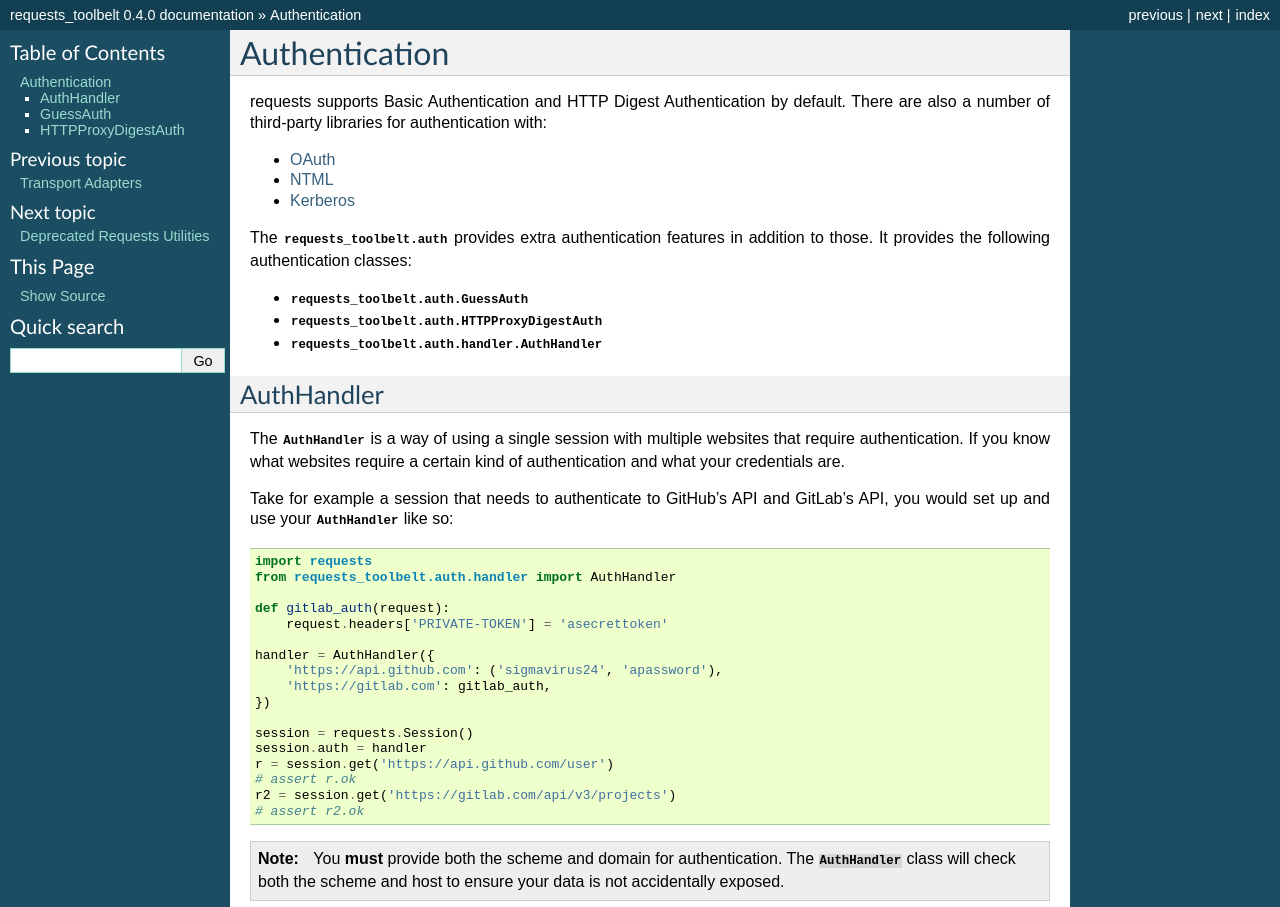
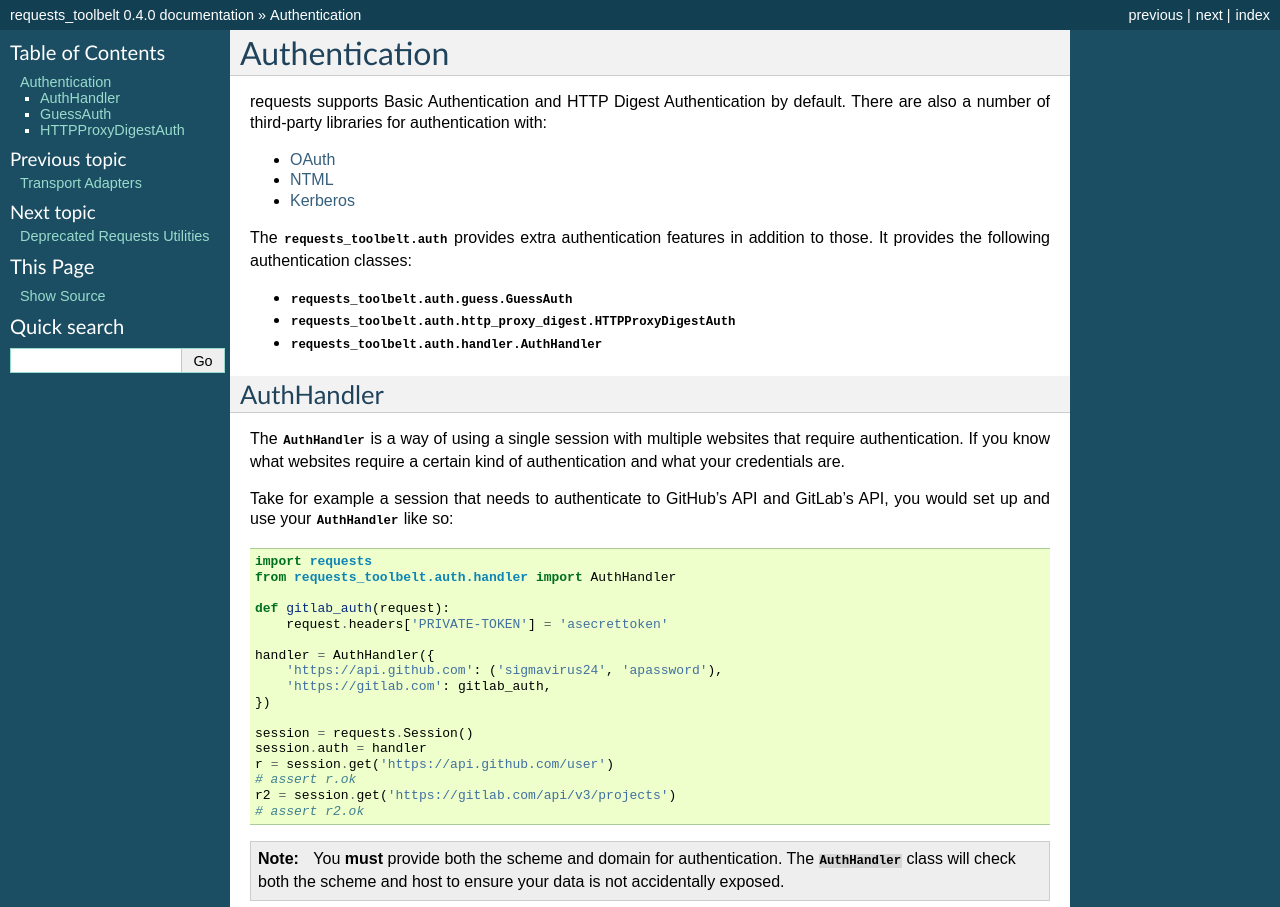
Before and after one commit to requests/toolbelt, a Sphinx documentation site: the page built from docs/authentication.rst, in a window 1280 px wide, cut to the strip 0-907 px from the top of the page. Built offline with Sphinx 7.4.7, drawn with Linux system fonts in a browser that asks for light colours.

Commit message:
Fix two missed documentation references

```diff
--- a/docs/authentication.rst
+++ b/docs/authentication.rst
@@ -16,9 +16,9 @@ with:
 The :mod:`requests_toolbelt.auth` provides extra authentication features in
 addition to those. It provides the following authentication classes:
 
-- :class:`requests_toolbelt.auth.GuessAuth`
+- :class:`requests_toolbelt.auth.guess.GuessAuth`
 
-- :class:`requests_toolbelt.auth.HTTPProxyDigestAuth`
+- :class:`requests_toolbelt.auth.http_proxy_digest.HTTPProxyDigestAuth`
 
 - :class:`requests_toolbelt.auth.handler.AuthHandler`
 
```
